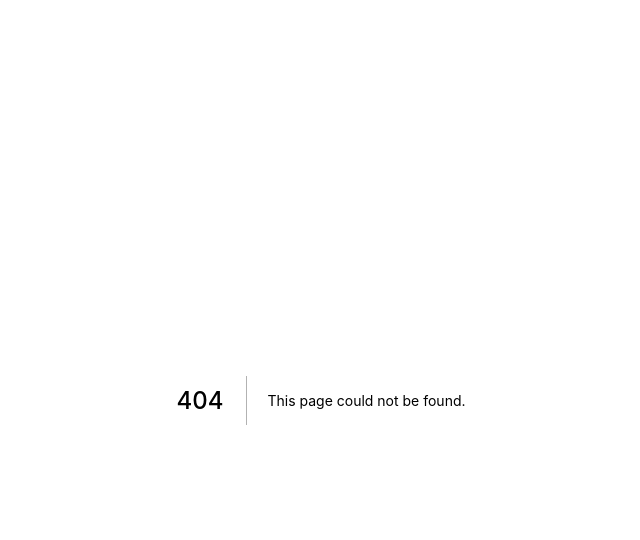
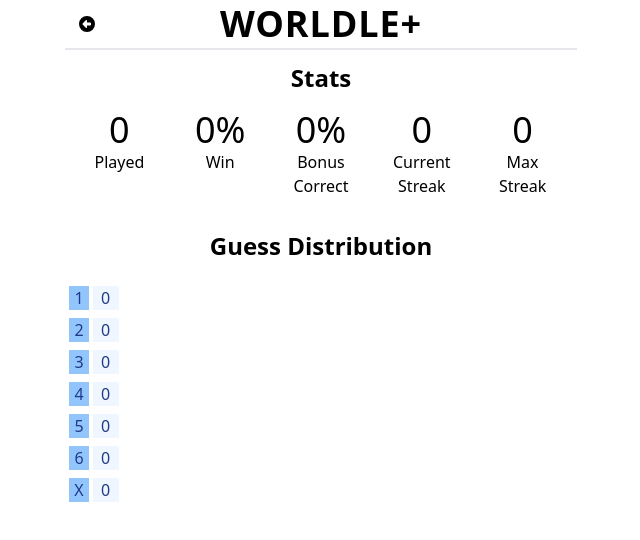
Before and after one commit to ckiely91/worldle-plus, a Next.js app: page /stats in a window 1280 px wide. Before the commit this address had no page. Shown: the top 540 px of the page, without its empty margins (319-959 px from the left). Built offline with nearby package versions, Linux system fonts and the light colour scheme.

Commit message:
Add stats

```diff
--- a/funcs/storage.ts
+++ b/funcs/storage.ts
@@ -5,23 +5,88 @@
   correct: boolean;
 }
 
-export interface StoredData {
+export interface TodaysData {
   targetCountry: string;
   bonusGuess?: string;
   guesses: (Guess | null)[];
 }
 
-const localStorageKey = "worldle";
+const todaysDataLocalStorageKey = "worldle";
+const statsDataLocalStorageKey = "worldleStats";
 
-export const setStoredData = (data: StoredData) => {
-  localStorage.setItem(localStorageKey, JSON.stringify(data));
+export const setTodaysData = (data: TodaysData) => {
+  localStorage.setItem(todaysDataLocalStorageKey, JSON.stringify(data));
 };
 
-export const getStoredData = (): StoredData | undefined => {
-  const json = localStorage.getItem(localStorageKey);
+export const getTodaysData = (): TodaysData | undefined => {
+  const json = localStorage.getItem(todaysDataLocalStorageKey);
   if (json) {
-    return JSON.parse(json) as StoredData;
+    return JSON.parse(json) as TodaysData;
   }
 
   return undefined;
 };
+
+export interface StatsData {
+  guessDistribution: Record<number | "X", number>;
+  numCompleted: number;
+  numBonusCorrect: number;
+  currentStreak: number;
+  maxStreak: number;
+}
+
+const emptyStatsData: StatsData = {
+  guessDistribution: {
+    1: 0,
+    2: 0,
+    3: 0,
+    4: 0,
+    5: 0,
+    6: 0,
+    X: 0,
+  },
+  numCompleted: 0,
+  numBonusCorrect: 0,
+  currentStreak: 0,
+  maxStreak: 0,
+};
+
+export const getStatsData = (): StatsData => {
+  const json = localStorage.getItem(statsDataLocalStorageKey);
+  if (json) {
+    return JSON.parse(json) as StatsData;
+  }
+
+  return emptyStatsData;
+};
+
+export const setStatsData = (data: StatsData) => {
+  localStorage.setItem(statsDataLocalStorageKey, JSON.stringify(data));
+};
+
+export const updateStatsData = (
+  correct: boolean,
+  numGuesses: number,
+  bonusCorrect: boolean
+) => {
+  const stats = getStatsData();
+
+  if (correct) {
+    stats.guessDistribution[numGuesses]++;
+    stats.currentStreak++;
+    if (stats.currentStreak > stats.maxStreak) {
+      stats.maxStreak = stats.currentStreak;
+    }
+  } else {
+    stats.guessDistribution["X"]++;
+    stats.currentStreak = 0;
+  }
+
+  stats.numCompleted++;
+
+  if (bonusCorrect) {
+    stats.numBonusCorrect++;
+  }
+
+  setStatsData(stats);
+};
--- a/package.json
+++ b/package.json
@@ -9,6 +9,9 @@
     "lint": "next lint"
   },
   "dependencies": {
+    "@fortawesome/fontawesome-svg-core": "^6.1.1",
+    "@fortawesome/free-solid-svg-icons": "^6.1.1",
+    "@fortawesome/react-fontawesome": "^0.1.18",
     "add": "^2.0.6",
     "d3-geo": "^3.0.1",
     "luxon": "^2.3.1",
--- a/pages/_app.tsx
+++ b/pages/_app.tsx
@@ -1,8 +1,57 @@
-import '../styles/globals.css'
-import type { AppProps } from 'next/app'
+import "../styles/globals.css";
+import type { AppProps } from "next/app";
+import Head from "next/head";
+import Link from "next/link";
+import { useRouter } from "next/router";
+import { FontAwesomeIcon } from "@fortawesome/react-fontawesome";
+import { faCircleLeft, faChartLine } from "@fortawesome/free-solid-svg-icons";
 
 function MyApp({ Component, pageProps }: AppProps) {
-  return <Component {...pageProps} />
+  const router = useRouter();
+  return (
+    <>
+      <Head>
+        <title>Worldle+</title>
+        <link rel="icon" href="/favicon.ico" />
+      </Head>
+      <div className="flex justify-center flex-auto dark:bg-slate-900 dark:text-slate-50">
+        <div className="w-full max-w-lg flex flex-col">
+          <header className="flex justify-between items-center px-3 border-b-2 border-gray-200">
+            <div className="w-5">
+              {router.pathname !== "/" && (
+                <Link href="/">
+                  <a>
+                    <FontAwesomeIcon
+                      icon={faCircleLeft}
+                      className="w-5 cursor-pointer"
+                    />
+                  </a>
+                </Link>
+              )}
+            </div>
+            <h1 className="text-4xl font-bold uppercase tracking-wide text-center my-1 flex-auto">
+              Worldle+
+            </h1>
+            <div className="w-5">
+              {router.pathname !== "/stats" && (
+                <Link href="/stats">
+                  <a>
+                    <FontAwesomeIcon
+                      icon={faChartLine}
+                      className="w-5 cursor-pointer"
+                    />
+                  </a>
+                </Link>
+              )}
+            </div>
+          </header>
+          <div className="flex flex-grow flex-col relative">
+            <Component {...pageProps} />
+          </div>
+        </div>
+      </div>
+    </>
+  );
 }
 
-export default MyApp
+export default MyApp;
--- a/pages/index.tsx
+++ b/pages/index.tsx
@@ -7,7 +7,12 @@
 } from "../funcs/countries";
 import { FC, Fragment, useEffect, useState } from "react";
 import Select from "react-select";
-import { getStoredData, Guess, setStoredData } from "../funcs/storage";
+import {
+  getTodaysData,
+  Guess,
+  setTodaysData,
+  updateStatsData,
+} from "../funcs/storage";
 import { Layer, LngLatBoundsLike, Map, Source } from "react-map-gl";
 import "mapbox-gl/dist/mapbox-gl.css";
 
@@ -91,7 +96,7 @@
 
   useEffect(() => {
     // See if we have any data in local storage when we first mount
-    const storedData = getStoredData();
+    const storedData = getTodaysData();
     if (storedData && storedData.targetCountry === targetCountry) {
       setGuesses(storedData.guesses);
       setBonusGuess(storedData.bonusGuess);
@@ -125,7 +130,7 @@
     setGuesses(newGuesses);
 
     // Update local storage
-    setStoredData({
+    setTodaysData({
       targetCountry,
       guesses: newGuesses,
     });
@@ -134,11 +139,12 @@
   const makeBonusGuess = (guessedCountryCode: string) => {
     setBonusGuess(guessedCountryCode);
     // Update local storage
-    setStoredData({
+    setTodaysData({
       targetCountry,
       guesses: guesses,
       bonusGuess: guessedCountryCode,
     });
+    updateStatsData(correct, numGuesses, guessedCountryCode === isoCode);
   };
 
   const onShare = () => {
@@ -173,18 +179,6 @@
 
   return (
     <>
-      <Head>
-        <title>Worldle+</title>
-        <link rel="icon" href="/favicon.ico" />
-      </Head>
-      <div className="flex justify-center flex-auto dark:bg-slate-900 dark:text-slate-50">
-        <div className="w-full max-w-lg flex flex-col">
-          <header className="flex px-3 border-b-2 border-gray-200">
-            <h1 className="text-4xl font-bold uppercase tracking-wide text-center my-1 flex-auto">
-              Worldle+
-            </h1>
-          </header>
-          <div className="flex flex-grow flex-col relative">
       <div style={{ height: "300px", position: "relative" }}>
         <div
           className={`absolute z-0 top-0 left-0 right-0 bottom-0 ${
@@ -322,9 +316,6 @@
           </div>
         </>
       )}
-          </div>
-        </div>
-      </div>
     </>
   );
 };
--- /dev/null
+++ b/pages/stats.tsx
@@ -0,0 +1,115 @@
+import { NextPage } from "next";
+import { useEffect, useState } from "react";
+import { getStatsData, setStatsData, StatsData } from "../funcs/storage";
+
+const Stats: NextPage = () => {
+  const [stats, setStats] = useState<StatsData>();
+  useEffect(() => {
+    setStats(getStatsData());
+  }, []);
+
+  if (!stats) {
+    return null;
+  }
+
+  let maxTotalGuesses = 0;
+
+  const totalCorrect = Object.entries(stats.guessDistribution).reduce(
+    (prev: number, next) => {
+      const [numGuesses, total] = next;
+      if (total > maxTotalGuesses) {
+        maxTotalGuesses = total;
+      }
+
+      if (numGuesses !== "X") {
+        return prev + total;
+      }
+      return prev;
+    },
+    0
+  );
+
+  return (
+    <>
+      <div className="mt-3 mx-1 flex flex-col items-center">
+        <h1 className="text-2xl font-bold">Stats</h1>
+        <div className="mt-4 w-full grid grid-cols-5 justify-between">
+          <div className="flex flex-col items-center">
+            <div className="text-4xl">{stats.numCompleted}</div>
+            <div>Played</div>
+          </div>
+          <div className="flex flex-col items-center">
+            <div className="text-4xl">
+              {stats.numCompleted === 0
+                ? 0
+                : Math.round((totalCorrect / stats.numCompleted) * 100)}
+              %
+            </div>
+            <div>Win</div>
+          </div>
+          <div className="flex flex-col items-center text-center">
+            <div className="text-4xl">
+              {stats.numCompleted === 0
+                ? 0
+                : Math.round(
+                    (stats.numBonusCorrect / stats.numCompleted) * 100
+                  )}
+              %
+            </div>
+            <div>
+              Bonus
+              <br />
+              Correct
+            </div>
+          </div>
+          <div className="flex flex-col items-center text-center">
+            <div className="text-4xl">{stats.currentStreak}</div>
+            <div>
+              Current
+              <br />
+              Streak
+            </div>
+          </div>
+          <div className="flex flex-col items-center text-center">
+            <div className="text-4xl">{stats.maxStreak}</div>
+            <div>
+              Max
+              <br />
+              Streak
+            </div>
+          </div>
+        </div>
+        <h1 className="mt-8 text-2xl font-bold">Guess Distribution</h1>
+        <div className="mt-4 w-full">
+          {([1, 2, 3, 4, 5, 6, "X"] as (number | "X")[]).map((num) => (
+            <div key={num} className="flex h-6 mt-2">
+              <div className="w-5 mr-1 text-center bg-blue-300 text-blue-900">
+                {num}
+              </div>
+              <div className="flex-grow">
+                <div
+                  className="bg-blue-50 text-blue-900 px-2"
+                  style={{
+                    minWidth: "26px",
+                    width: `${
+                      maxTotalGuesses === 0
+                        ? 0
+                        : Math.round(
+                            (stats.guessDistribution[num] / maxTotalGuesses) *
+                              100
+                          )
+                    }%`,
+                  }}
+                >
+                  {stats.guessDistribution[num]}
+                </div>
+              </div>
+            </div>
+          ))}
+        </div>
+      </div>
+    </>
+  );
+};
+
+export default Stats;
```
Also changed, not shown: 1 other file (tests, documents, lock files or other folders). Lines whose indentation alone changed are shown as unchanged.
